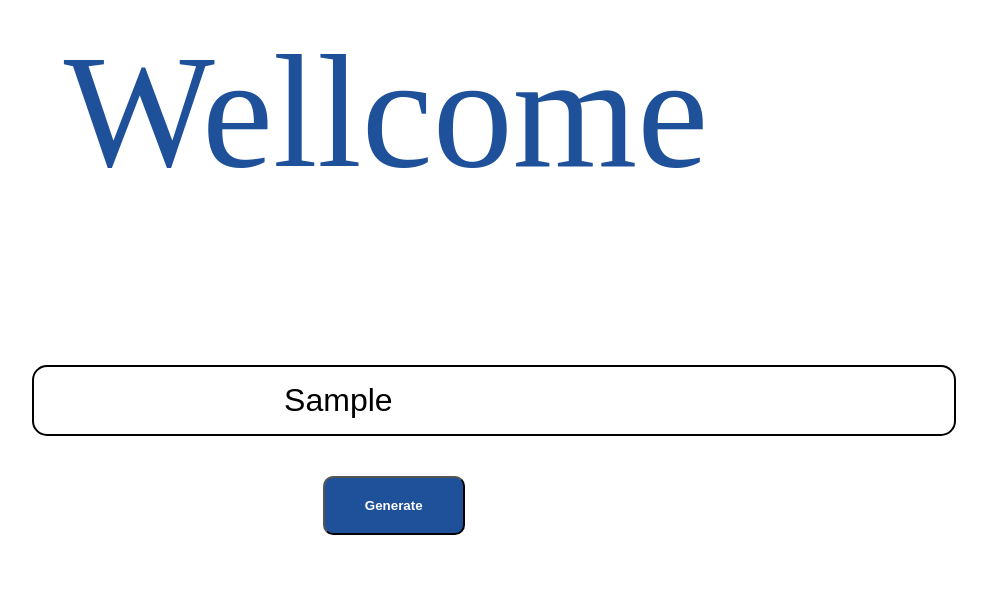
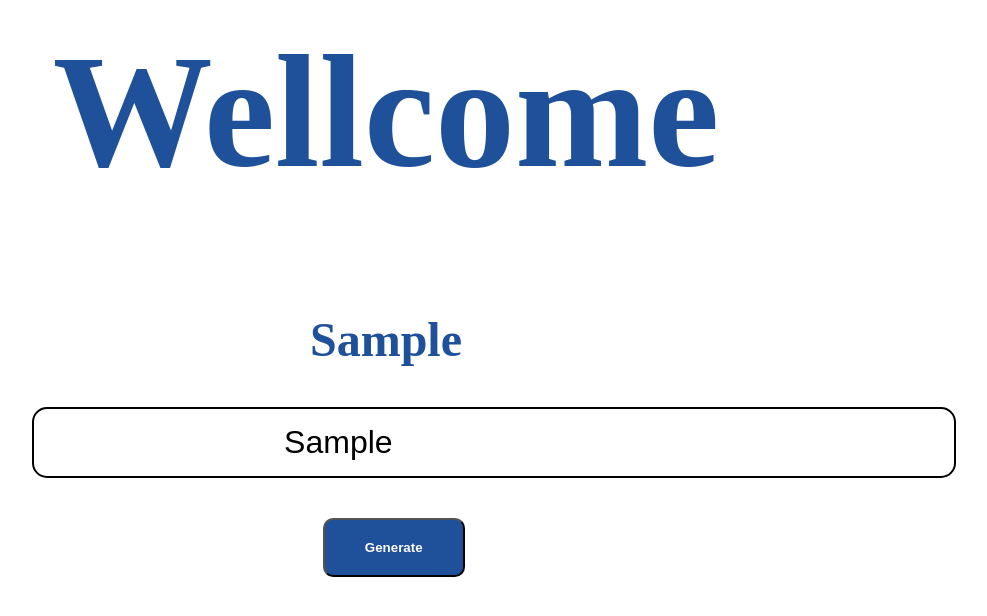
Before and after one commit to Siraj-Abdulkadir/QR-Code-Generator, a plain HTML site: page index.html in a window 1280 px wide. Both pictures are taken after typing "Sample" into the empty fields and a click on the button "Generate". Shown: the whole page, without its empty margins (254-1241 px from the left). Drawn offline with Linux system fonts and the light colour scheme.

Commit message:
new things

```diff
--- a/index.html
+++ b/index.html
@@ -7,7 +7,8 @@
     <title>QR-Code Generator</title>
 </head>
 <body>
-    <p class="wellcomeText">Wellcome</p>
+    <h1 class="wellcomeText">Wellcome</h1>
+    <h2 id="h2Text" class="urlText">""</h2>
    <input id="inputBox" placeholder="Enter your link">
    <button class="generateButton" id="generateButton" onclick="onclickGenerator()">Generate</button>
 
--- a/index.js
+++ b/index.js
@@ -1,5 +1,6 @@
 const generateButton = document.getElementById("generateButton");
 
+const h2Text = document.getElementById("h2Text");
 
 // import inquirer from 'inquirer';
 const inputBox= document.getElementById("inputBox").value;
@@ -11,5 +12,6 @@ inputBox.addEventListener('keyup', onclickGenerator)
 function onclickGenerator(){
     const inputBox= document.getElementById("inputBox").value;
     console.log(inputBox)
-    alert(inputBox)
+    h2Text.innerHTML = inputBox;
+    return inputBox;
 }
```
